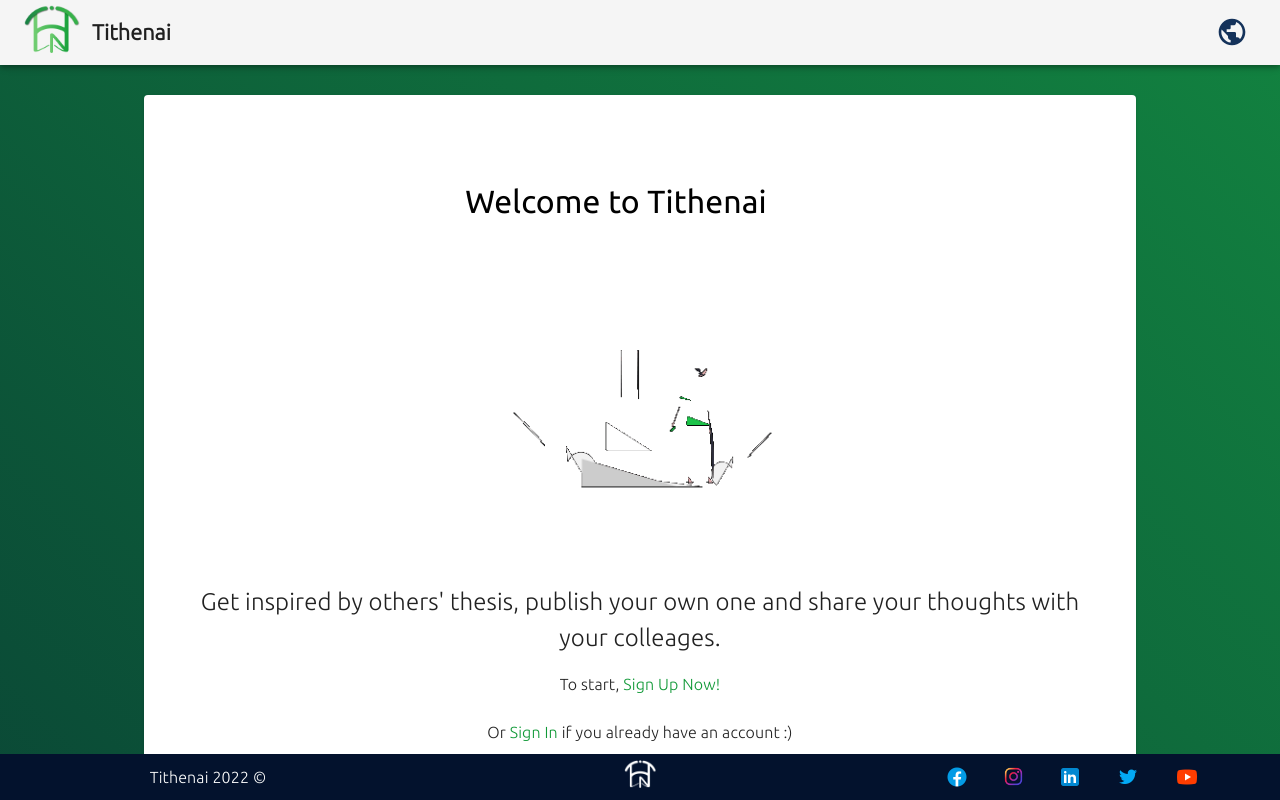
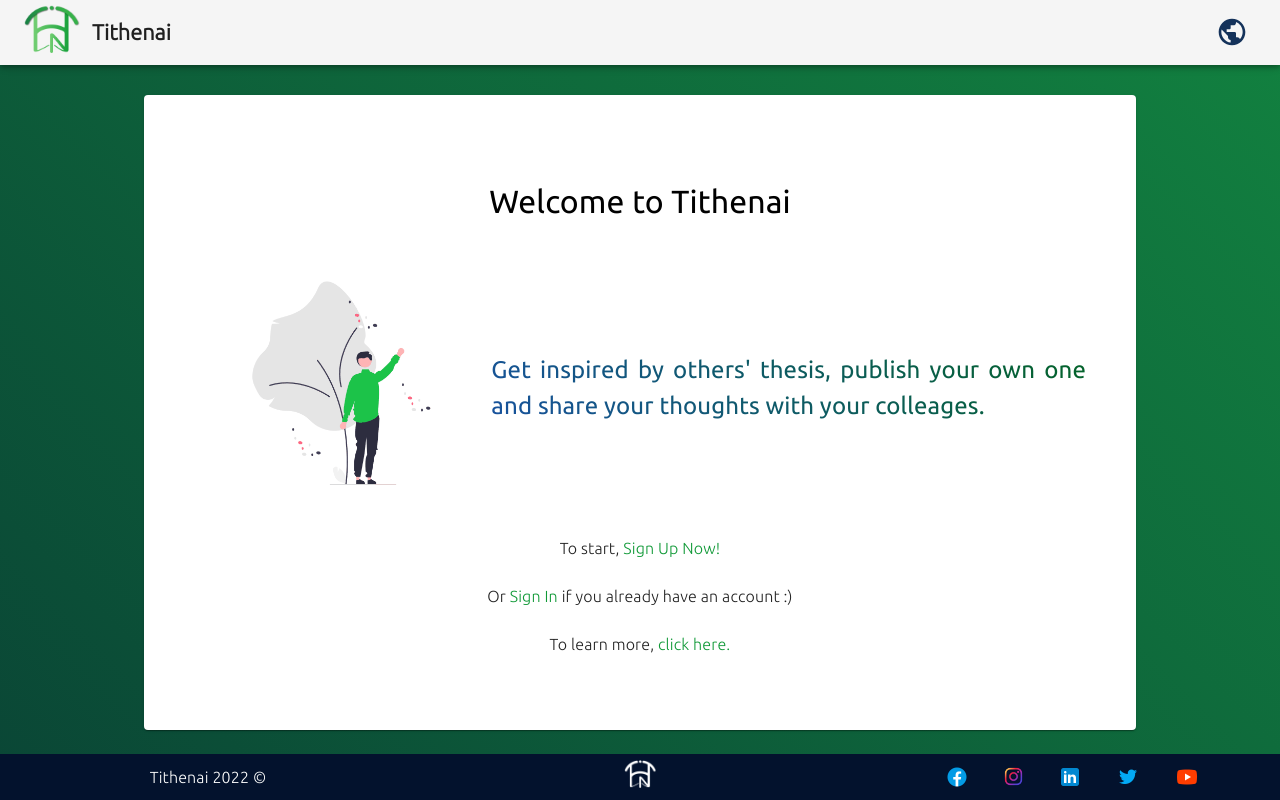
Before and after one commit to abodaotabashi/tithenai, a React (Create React App) app in the folder client/: page / in a window 1280 px wide. Shown: the top 800 px of the page. Built offline with nearby package versions, Linux system fonts and the light colour scheme; no server answers.

Commit message:
Landing Page edited

```diff
--- a/client/src/pages/MainPages/LandingPage.js
+++ b/client/src/pages/MainPages/LandingPage.js
@@ -1,11 +1,11 @@
 import React from 'react';
-import { CssBaseline, Paper } from '@mui/material';
+import { CssBaseline, Grid, Paper } from '@mui/material';
 import Navbar from '../../components/Navbar';
 import Footer from '../../components/Footer';
-import { redirectToMainPage, redirectToLoginPage, redirectToRegisterPage } from '../../utils/Redirecter';
+import { redirectToLoginPage, redirectToRegisterPage } from '../../utils/Redirecter';
 import { useNavigate } from 'react-router-dom';
 import { makeStyles } from '@mui/styles';
-import LoginGif from '../../assets/gifs/Login_300_35.gif';
+import LandingWelcomeGif from '../../assets/gifs/LandingWelcome.gif';
 
 import '../../assets/styles.css';
 const useStyles = makeStyles(theme => ({
@@ -26,26 +26,20 @@ const useStyles = makeStyles(theme => ({
         fontSize: "xx-large",
         fontFamily: "Ubuntu",
         color: "black",
-        paddingRight: "3rem",
         [theme.breakpoints.down('md')]: {
             fontSize: "x-large",
-            paddingRight: "1rem",
         },
         [theme.breakpoints.down('sm')]: {
             fontSize: "x-large",
-            paddingRight: "1rem",
         },
     },
     loginIllustration: {
-        width: "18rem",
+        width: "16rem",
         [theme.breakpoints.down('md')]: {
-            width: "14rem",
+            width: "12rem",
         },
         [theme.breakpoints.down('sm')]: {
             width: "10rem",
-        },
-        [theme.breakpoints.down('xs')]: {
-            width: "6rem",
         },
     }
 }));
@@ -58,8 +52,14 @@ const LandingPage = () => {
             <div style={{padding: "20px", marginTop: "10px", display: "flex", justifyContent: "center"}}>
                 <Paper style={{width: "80%", padding: "50px"}}>
                     <p className={classes.illustrationLabel}>Welcome to Tithenai</p>
-                   { <img src={LoginGif} alt="Welcome" className={classes.loginIllustration}/>}
-                    <p className={classes.header}>Get inspired by others' thesis, publish your own one and share your thoughts with your colleages.</p>
+                    <Grid container alignItems="center">
+                        <Grid item xs={12} sm={12} md={5} lg={4}>
+                            <img src={LandingWelcomeGif} alt="Welcome" className={classes.loginIllustration}/>
+                        </Grid>
+                        <Grid item xs={12} sm={12} md={7} lg={8}>
+                            <p className="textWithSecondaryGradient">Get inspired by others' thesis, publish your own one and share your thoughts with your colleages.</p>
+                        </Grid>
+                        <Grid item xs={12} sm={12} md={12} lg={12}>
                             <p className={classes.headerSpan}>
                                 To start,
                                 <span className="forwardingSpan" onClick={() => redirectToRegisterPage(navigator)}>&nbsp;Sign Up Now!</span>
@@ -73,9 +73,11 @@ const LandingPage = () => {
                                 To learn more,
                                 <span className="forwardingSpan" to="aboutTithenai" onClick="aboutTithenai">&nbsp;click here.</span>
                             </p>
+                        </Grid>
+                    </Grid>
                 </Paper>
             </div>
-            <div style={{padding: "20px", marginTop: "10px", display: "flex", justifyContent: "center"}}>
+            <div style={{padding: "20px", display: "flex", justifyContent: "center"}}>
                 <Paper style={{width: "80%", padding: "50px"}} id="aboutTithenai">
                     <p className={classes.illustrationLabel}>About Tithenai</p>
                     <p className={classes.header}>
```
Also changed, not shown: client/src/assets/gifs/LandingWelcome.gif (added). Lines whose indentation alone changed are shown as unchanged.
